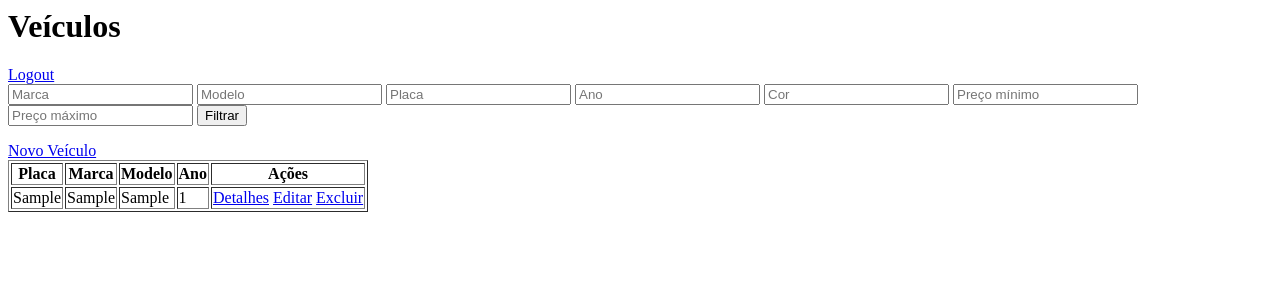
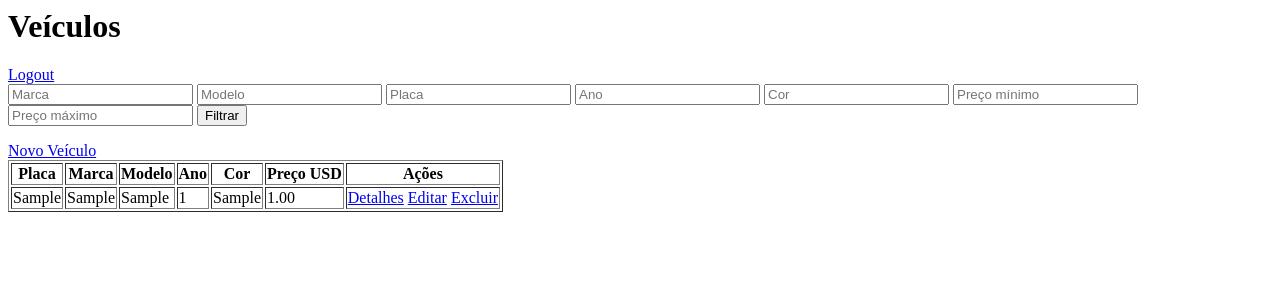
Before and after one commit to mates125/teste-pratico-tinnova, a Django app: template frontend/templates/veiculos.html in a window 1280 px wide. Shown: the top 300 px of the page. Run offline with Django 5.2, Linux system fonts and the light colour scheme; the template is opened without the code that fills it: values that come from a table or form of the project are taken from there, others are empty; tables that the repository leaves empty hold one stand-in row (values such as "Sample post").

Commit message:
docs: Update README.md

```diff
--- a/frontend/templates/veiculos.html
+++ b/frontend/templates/veiculos.html
@@ -17,7 +17,7 @@
 
 <table border="1">
 <tr>
-  <th>Placa</th><th>Marca</th><th>Modelo</th><th>Ano</th><th>Ações</th>
+  <th>Placa</th><th>Marca</th><th>Modelo</th><th>Ano</th><th>Cor</th><th>Preço USD</th><th>Ações</th>
 </tr>
 {% for v in veiculos %}
 <tr>
@@ -25,6 +25,8 @@
   <td>{{ v.marca }}</td>
   <td>{{ v.modelo }}</td>
   <td>{{ v.ano }}</td>
+  <td>{{ v.cor }}</td>
+  <td>{{ v.preco_usd }}</td>
   <td>
     <a href="{% url 'veiculo_detalhe' v.id %}">Detalhes</a>
     <a href="{% url 'veiculo_editar' v.id %}">Editar</a>
```
Also changed, not shown: README.md.
